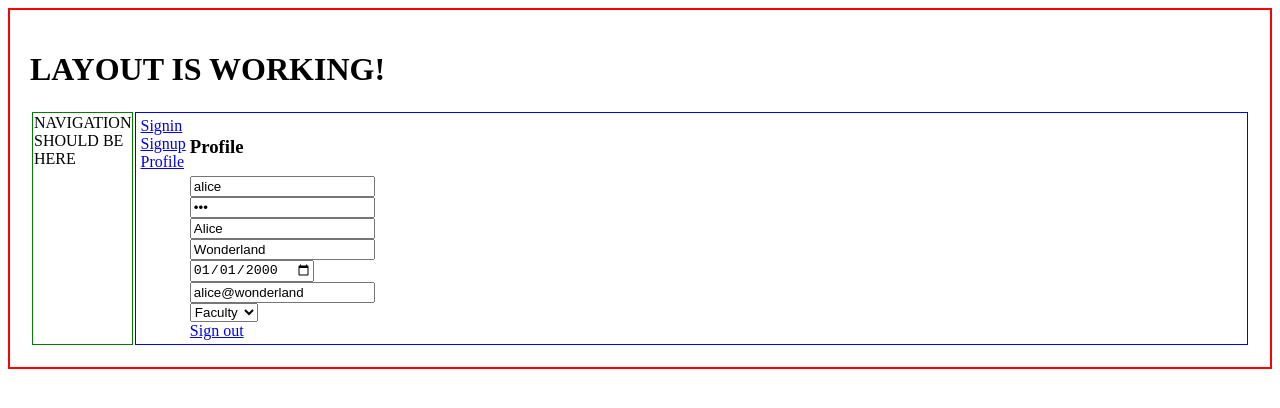
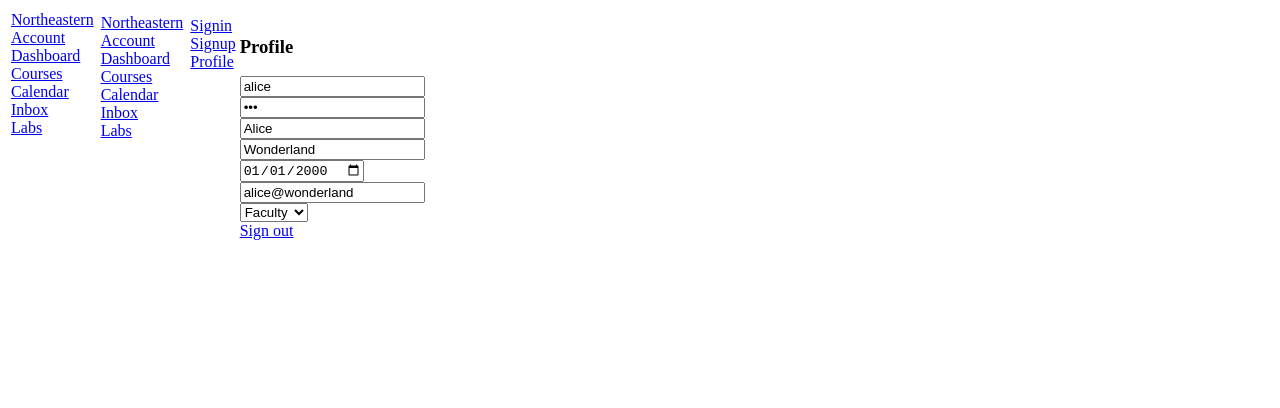
Before and after one commit to beatrizlunala/kambaz-next-js, a Next.js app: page /Account/Profile in a window 1280 px wide. Shown: the top 408 px of the page. Built offline with nearby package versions, Linux system fonts and the light colour scheme.

Commit message:
account layout

```diff
--- a/app/(Kambaz)/Account/Layout.tsx
+++ b/app/(Kambaz)/Account/Layout.tsx
@@ -1,10 +1,40 @@
+// import { ReactNode } from "react";
+// import AccountNavigation from "./Navigation";
+// export default function AccountLayout({
+//   children,
+// }: Readonly<{ children: ReactNode }>) {
+//   return (
+//     <div id="wd-kambaz">
+//       <table>
+//         <tbody>
+//           <tr>
+//             <td valign="top">
+//               <AccountNavigation />
+//             </td>
+//             <td valign="top" width="100%">
+//               {children}
+//             </td>
+//           </tr>
+//         </tbody>
+//       </table>
+//     </div>
+//   );
+// }
 import { ReactNode } from "react";
+import KambazNavigation from "../Navigation";
 import AccountNavigation from "./Navigation";
+
 export default function AccountLayout({
   children,
 }: Readonly<{ children: ReactNode }>) {
   return (
-    <div id="wd-kambaz">
+    <table>
+      <tbody>
+        <tr>
+          <td valign="top" width="200">
+            <KambazNavigation />
+          </td>
+          <td valign="top" width="100%">
             <table>
               <tbody>
                 <tr>
@@ -17,6 +47,9 @@ export default function AccountLayout({
                 </tr>
               </tbody>
             </table>
-    </div>
+          </td>
+        </tr>
+      </tbody>
+    </table>
   );
 }
--- a/app/(Kambaz)/Layout.tsx
+++ b/app/(Kambaz)/Layout.tsx
@@ -1,46 +1,22 @@
-// import { ReactNode } from "react";
-// import KambazNavigation from "./Navigation";
-
-// export default function KambazLayout({
-//   children,
-// }: Readonly<{ children: ReactNode }>) {
-//   return (
-//     <table>
-//       <tbody>
-//         <tr>
-//           <td valign="top" width="200">
-//             <KambazNavigation />
-//           </td>
-//           <td valign="top" width="100%">
-//             {children}
-//           </td>
-//         </tr>
-//       </tbody>
-//     </table>
-//   );
-// }
-
 import { ReactNode } from "react";
+import KambazNavigation from "./Navigation";
 
 export default function KambazLayout({
   children,
 }: Readonly<{ children: ReactNode }>) {
   return (
-    <div style={{ border: "2px solid red", padding: "20px" }}>
-      <h1>LAYOUT IS WORKING!</h1>
     <table>
       <tbody>
         <tr>
-            <td valign="top" width="200" style={{ border: "1px solid green" }}>
-              <div>NAVIGATION SHOULD BE HERE</div>
+          <td valign="top" width="200">
+            <KambazNavigation />
           </td>
-            <td valign="top" width="100%" style={{ border: "1px solid blue" }}>
+          <td valign="top" width="100%">
             {children}
           </td>
         </tr>
       </tbody>
     </table>
-    </div>
   );
 }
 
```
Lines whose indentation alone changed are shown as unchanged.
